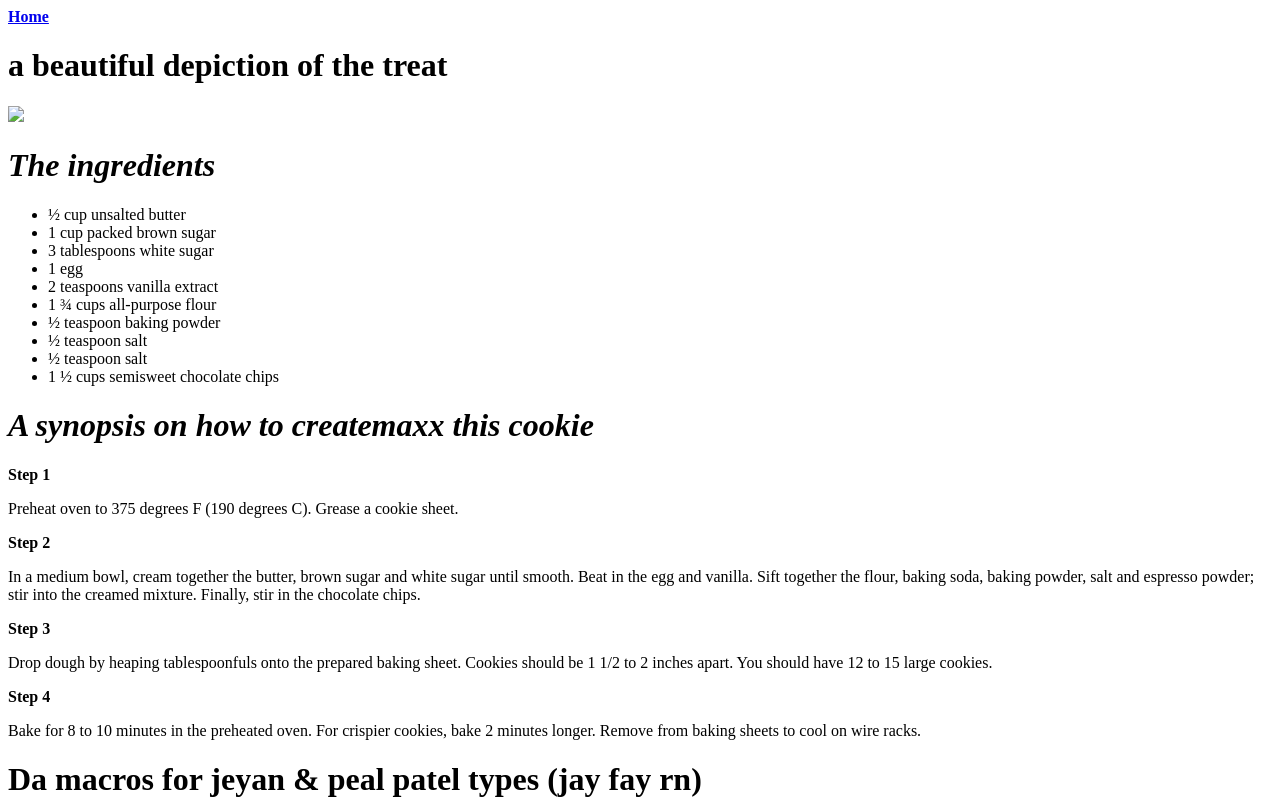
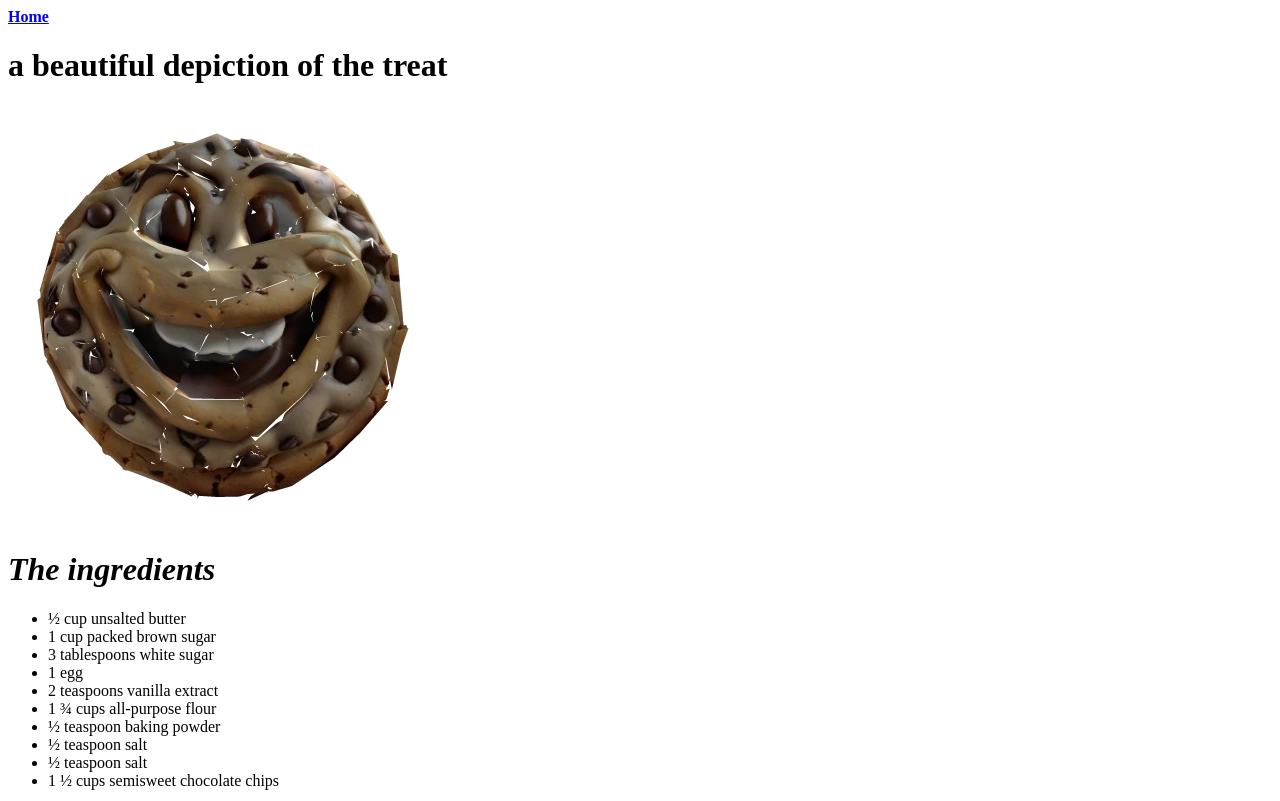
Before and after one commit to NeilP211/odin-recipes, a plain HTML site: page recipes/cookies.html in a window 1280 px wide. Shown: the top 801 px of the page. Drawn offline with Linux system fonts and the light colour scheme.

Commit message:
add a cookie image

```diff
--- a/recipes/cookies.html
+++ b/recipes/cookies.html
@@ -11,7 +11,7 @@
 
        <h1>a beautiful depiction of the treat</h1>
 
-       <img src='cookie.jpg'/>
+       <img src='../images/cookie.jpg'/>
 
        <em><h1>The ingredients</h1></em>
 
```
Also changed, not shown: images/cookie.jpg (added), images/cookieim.jpeg (added).
